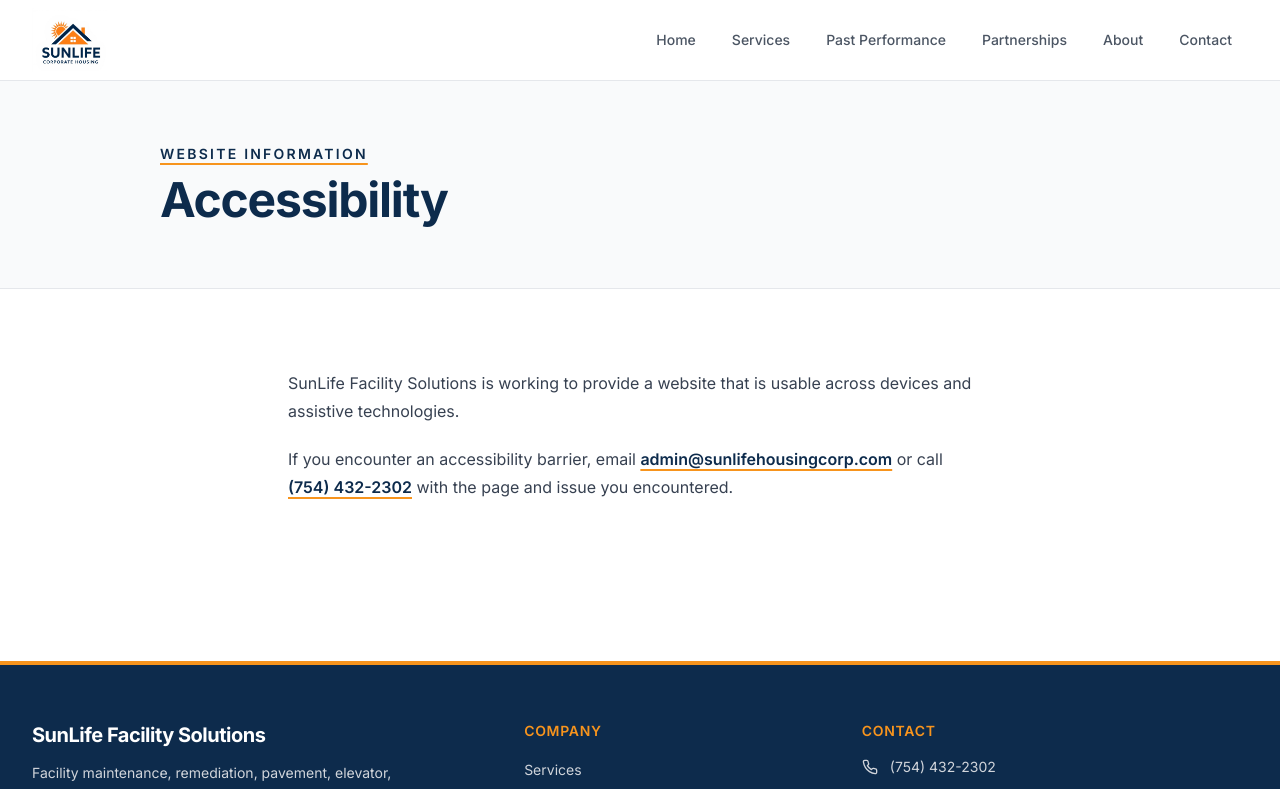
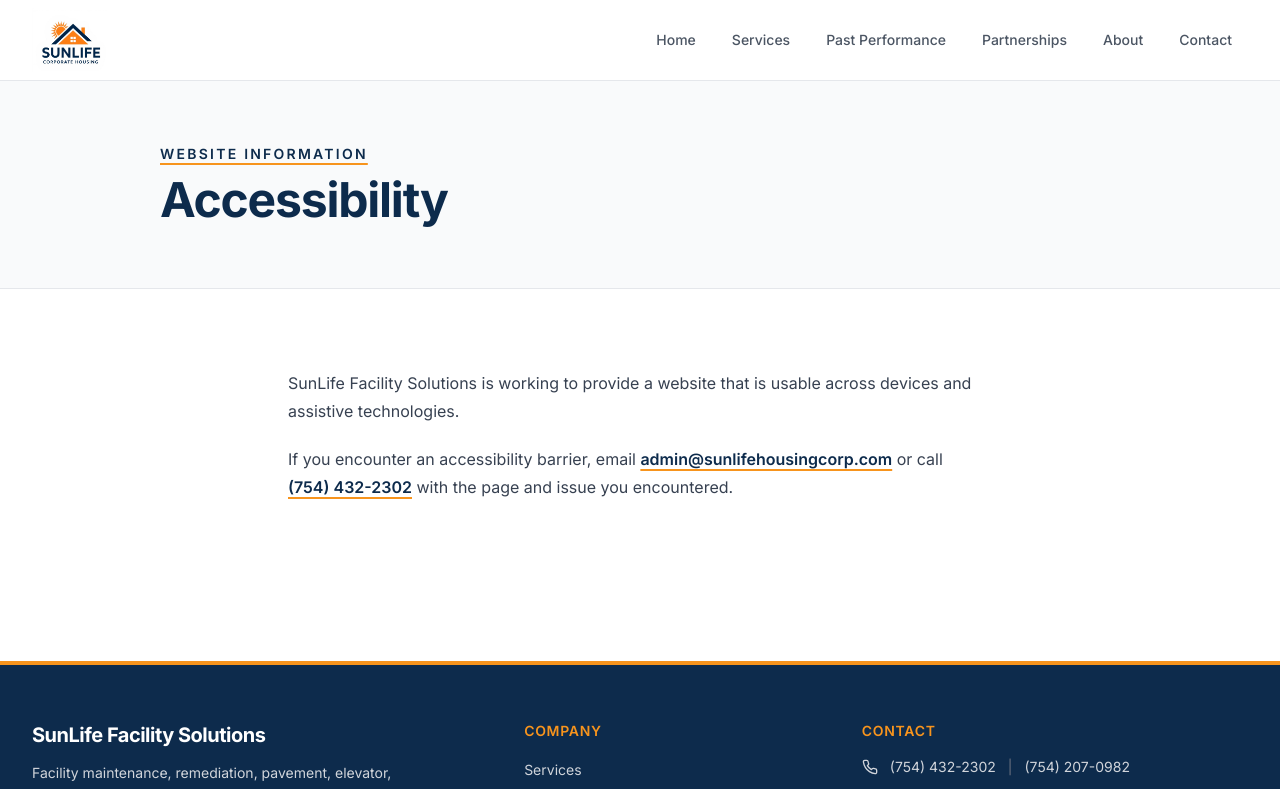
Before and after one commit to Iamsomatil/SLCH, a React (Vite) app: page /accessibility in a window 1280 px wide. Shown: the top 789 px of the page. Built offline with nearby package versions, Linux system fonts and the light colour scheme.

Commit message:
skfuegidg

```diff
--- a/src/components/Footer.tsx
+++ b/src/components/Footer.tsx
@@ -49,13 +49,22 @@ const Footer: React.FC = () => {
               Contact
             </h2>
             <div className="mt-4 space-y-3 text-sm text-gray-300">
-              <a
-                href="tel:+17544322302"
-                className="flex items-center gap-3 transition-colors duration-200 hover:text-white"
-              >
+              <div className="flex flex-wrap items-center gap-x-3 gap-y-2">
                 <Phone className="h-4 w-4 flex-none" aria-hidden="true" />
-                (754) 432-2302
-              </a>
+                <a
+                  href="tel:+17544322302"
+                  className="transition-colors duration-200 hover:text-white"
+                >
+                  (754) 432-2302
+                </a>
+                <span className="text-gray-500" aria-hidden="true">|</span>
+                <a
+                  href="tel:+17542070982"
+                  className="transition-colors duration-200 hover:text-white"
+                >
+                  (754) 207-0982
+                </a>
+              </div>
               <a
                 href="mailto:admin@sunlifehousingcorp.com"
                 className="flex items-start gap-3 break-all transition-colors duration-200 hover:text-white"
```
